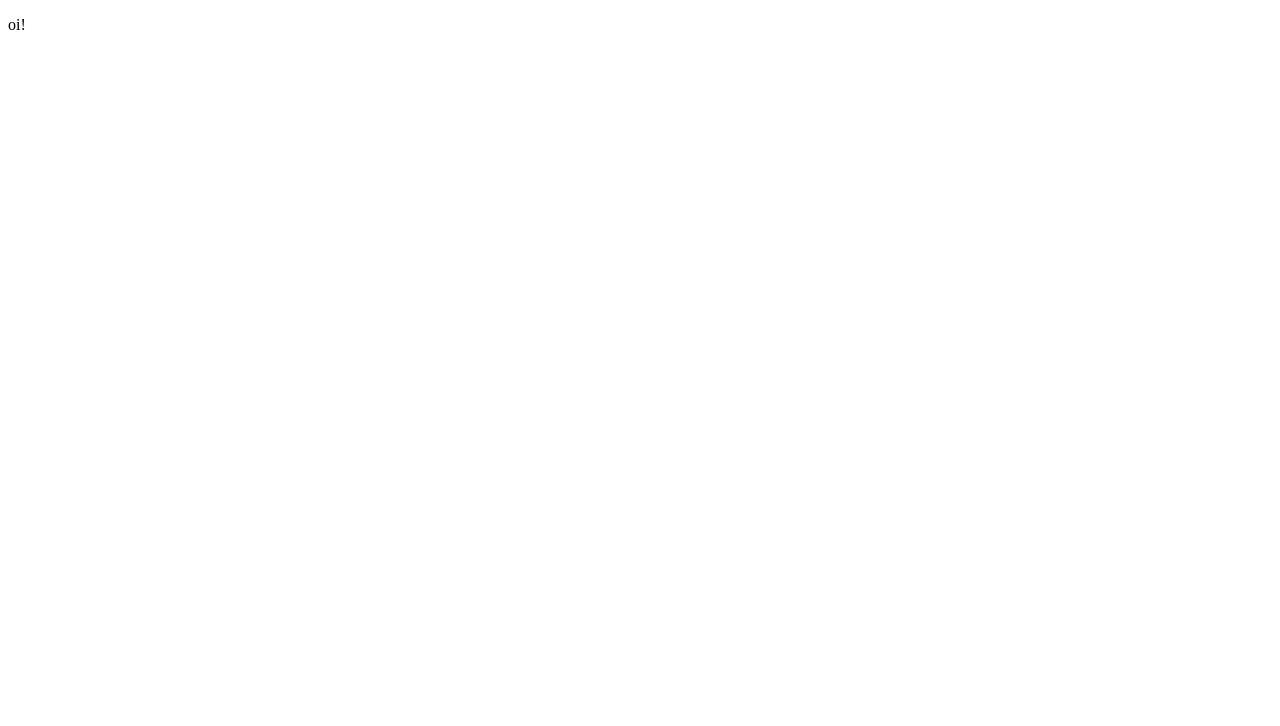
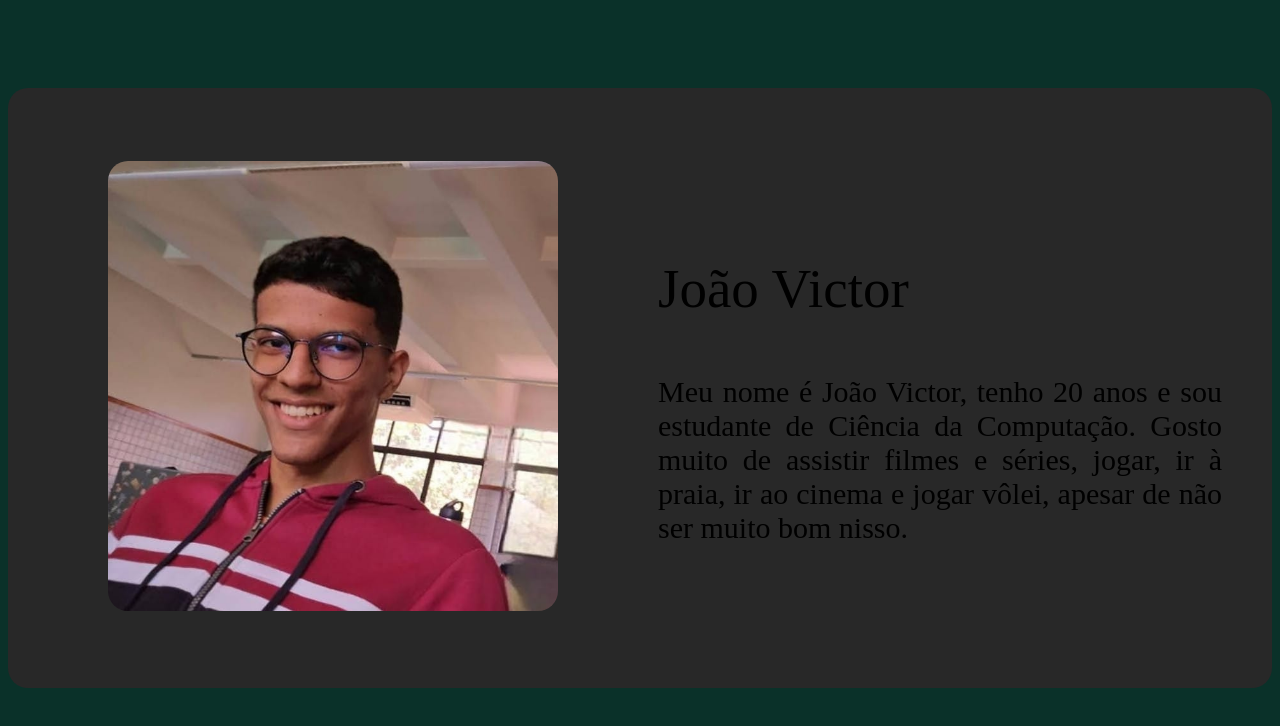
Before and after one commit to joao0cb/PWM, a Next.js app in the folder bio/: page / in a window 1280 px wide. Shown: the top 726 px of the page. Built offline with nearby package versions, Linux system fonts and the light colour scheme.

Commit message:
Mini Bio Joao

```diff
--- a/bio/app/globals.css
+++ b/bio/app/globals.css
@@ -0,0 +1,35 @@
+body {
+  background-color: #0a3129;
+  display: flex;
+  justify-content: center;
+  align-items: center;
+  height: 95vh;
+}
+
+.fundo {
+  display: flex;
+  background-color: #282828;
+  justify-content: center;
+  align-items: center;
+  width: 1400px;
+  height: 600px;
+  border-radius: 20px;
+}
+
+.foto {
+  width: 450px;
+  height: 450px;
+  border-radius: 20px;
+  margin: 100px;
+}
+
+.nome {
+  font-size: 55px;
+}
+
+.bio {
+  display: flex;
+  margin-right: 50px;
+  font-size: 30px;
+  text-align: justify;
+}
--- a/bio/app/page.js
+++ b/bio/app/page.js
@@ -1,7 +1,19 @@
 export default function Home() {
   return (
-    <div>
-      <p>oi!</p>
+    <div className="fundo">
+      <div className="divisaoVert">
+        <img src="/fotojoao.jpg" alt="Foto de João Victor" className="foto"></img>
+      </div>
+      <div className="divHor">
+        <div>
+          <p className="nome">João Victor</p>
+        </div>
+        <div>
+          <p className="bio">Meu nome é João Victor, tenho 20 anos e sou estudante de Ciência da Computação. Gosto muito de assistir filmes e séries, jogar, ir à praia,
+            ir ao cinema e jogar vôlei, apesar de não ser muito bom nisso.
+          </p>
+        </div>
+      </div>
     </div>
   );
 }
```
Also changed, not shown: bio/public/fotojoao.jpg (added), 1 other file (tests, documents, lock files or other folders).
